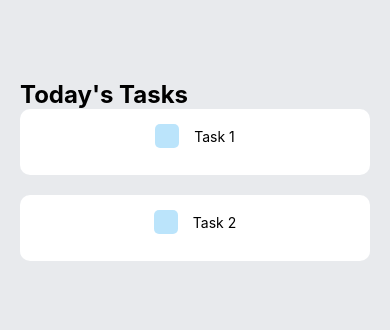
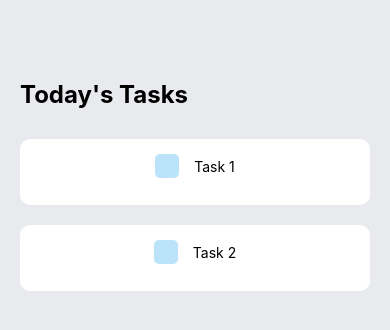
Before and after one commit to JallenC/Todo_List, a React Native app: screen / in a window 390 px wide. Shown: the top 330 px of the page. Built offline with nearby package versions, Linux system fonts and the light colour scheme.

Commit message:
Appjs-u2

```diff
--- a/App.js
+++ b/App.js
@@ -34,5 +34,7 @@ const styles = StyleSheet.create({
     fontSize: 24,
     fontWeight: 'bold',
   },
-  items: {}
+  items: {
+    marginTop: 30,
+  }
 });
```
